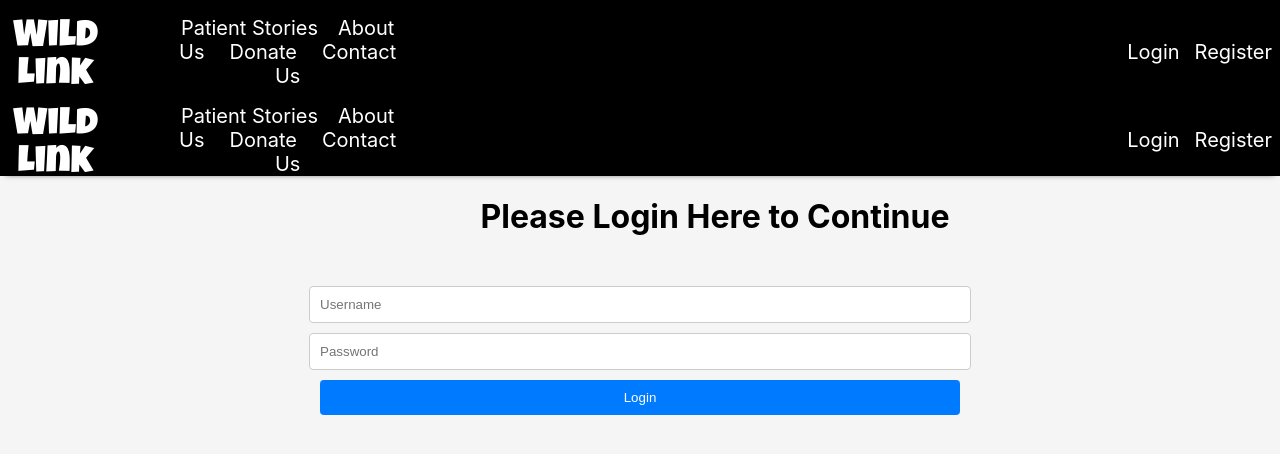
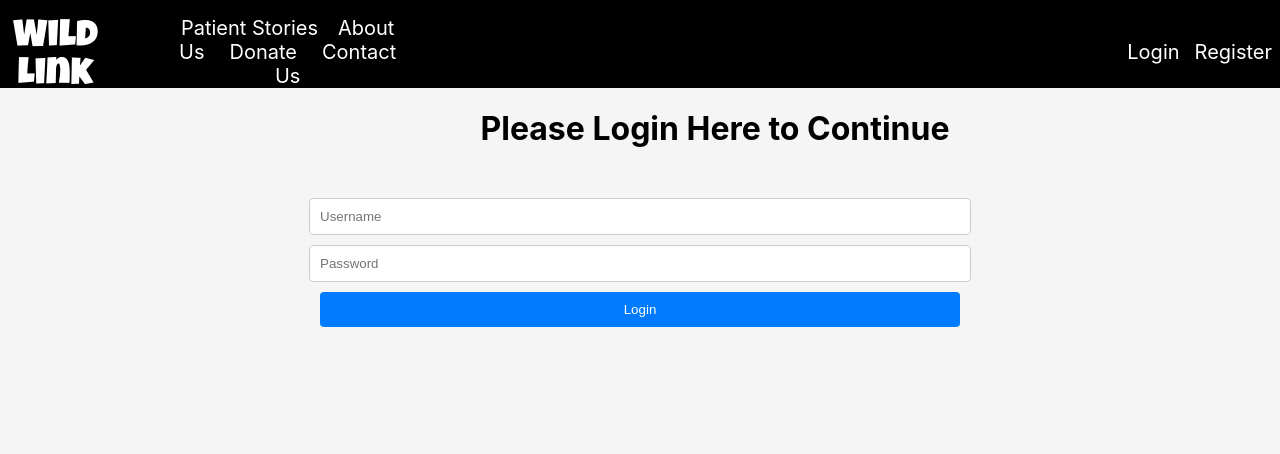
Before and after one commit to pformb/wild-link, a React (Create React App) app in the folder frontend/: page /login in a window 1280 px wide. Shown: the top 454 px of the page. Built offline with nearby package versions, Linux system fonts and the light colour scheme.

Commit message:
FIX double render top nav, comment out route in comps add to app

```diff
--- a/frontend/src/Routes/HomeRoute.jsx
+++ b/frontend/src/Routes/HomeRoute.jsx
@@ -1,12 +1,12 @@
 import HomePage from '../components/HomePage';
-import TopNavigation from '../components/TopNavigation';
+// import TopNavigation from '../components/TopNavigation';
 
 const HomeRoute = () => {
 
 
   return (
     <div className="home-route">
-      <TopNavigation />
+      {/* <TopNavigation /> */}
       <HomePage />
     </div>
   );
--- a/frontend/src/components/LoginPage.jsx
+++ b/frontend/src/components/LoginPage.jsx
@@ -1,6 +1,6 @@
 import React, { useState } from 'react';
 import  '../styles/LoginPage.scss';
-import TopNavigation from '../components/TopNavigation';
+// import TopNavigation from '../components/TopNavigation';
 
 
 //mock user data
@@ -56,7 +56,7 @@ const LoginPage = () => {
 
   return (
     <div className="login-page">
-      <TopNavigation />
+      {/* <TopNavigation /> */}
         <div className="login-page__content">
           <h1>Please Login Here to Continue</h1>
           </div>
--- a/frontend/src/components/TopNavigation.jsx
+++ b/frontend/src/components/TopNavigation.jsx
@@ -30,8 +30,6 @@ const TopNavigation = () => {
             <Link to="/register" className="top-nav-bar__register">Register</Link>
             </>
           )}
-        {/* <Link to="/login" className="top-nav-bar__login">Login</Link>
-        <Link to="/register" className="top-nav-bar__register">Register</Link> */}
         </div>
         </div>
   );
```
